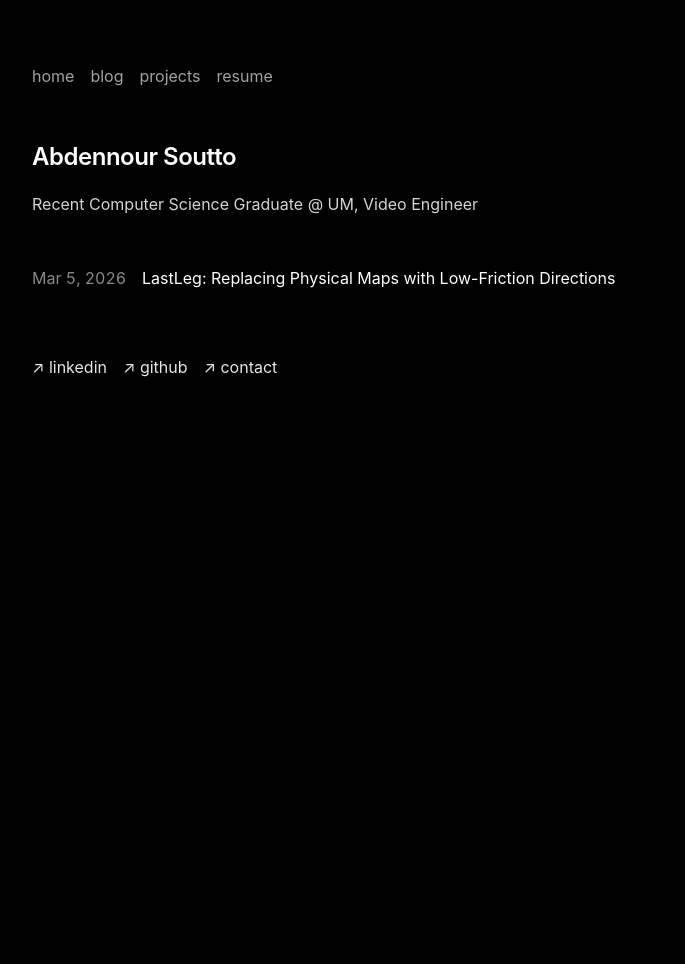
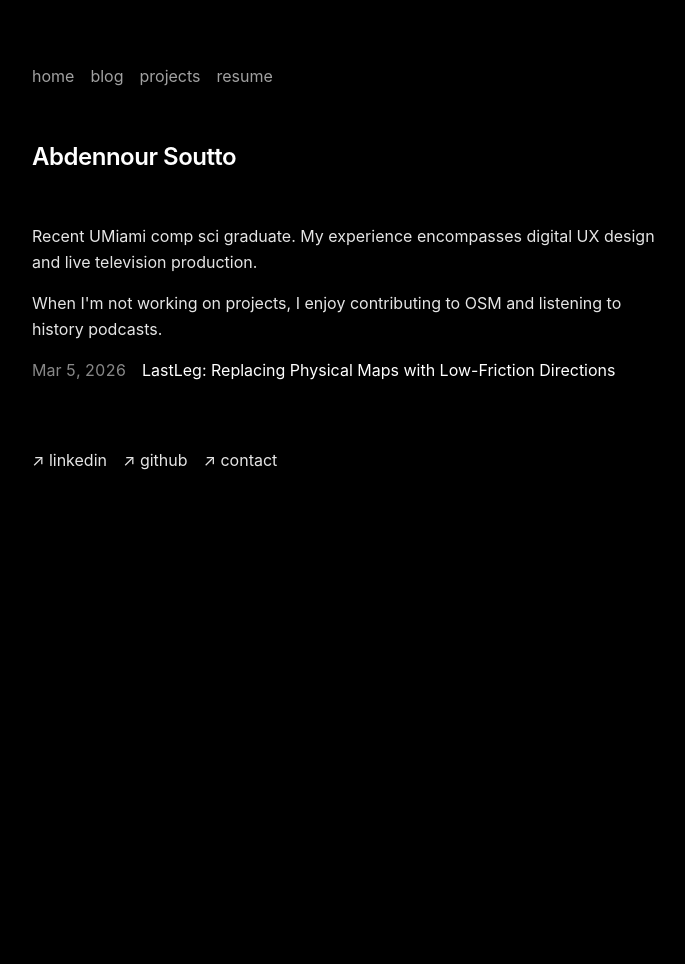
Before and after one commit to souttoa/souttoa.github.io, a Jekyll site: the page built from index.html, in a window 1280 px wide. Shown: the whole page, without its empty margins (288-973 px from the left). Built offline with Jekyll 4.4.1, drawn with Linux system fonts in a browser that asks for light colours.

Commit message:
Update personal bio in index.html

```diff
--- a/index.html
+++ b/index.html
@@ -4,7 +4,8 @@ layout: default
 <section id="header">
     <h1>{{ site.title }}</h1>
     <p class="bio">
-        {{ site.description }}
+        <p>Recent UMiami comp sci graduate. My experience encompasses digital UX design and live television production.</p>
+        <p>When I'm not working on projects, I enjoy contributing to OSM and listening to history podcasts.</p>
     </p>
 </section>
 
```
